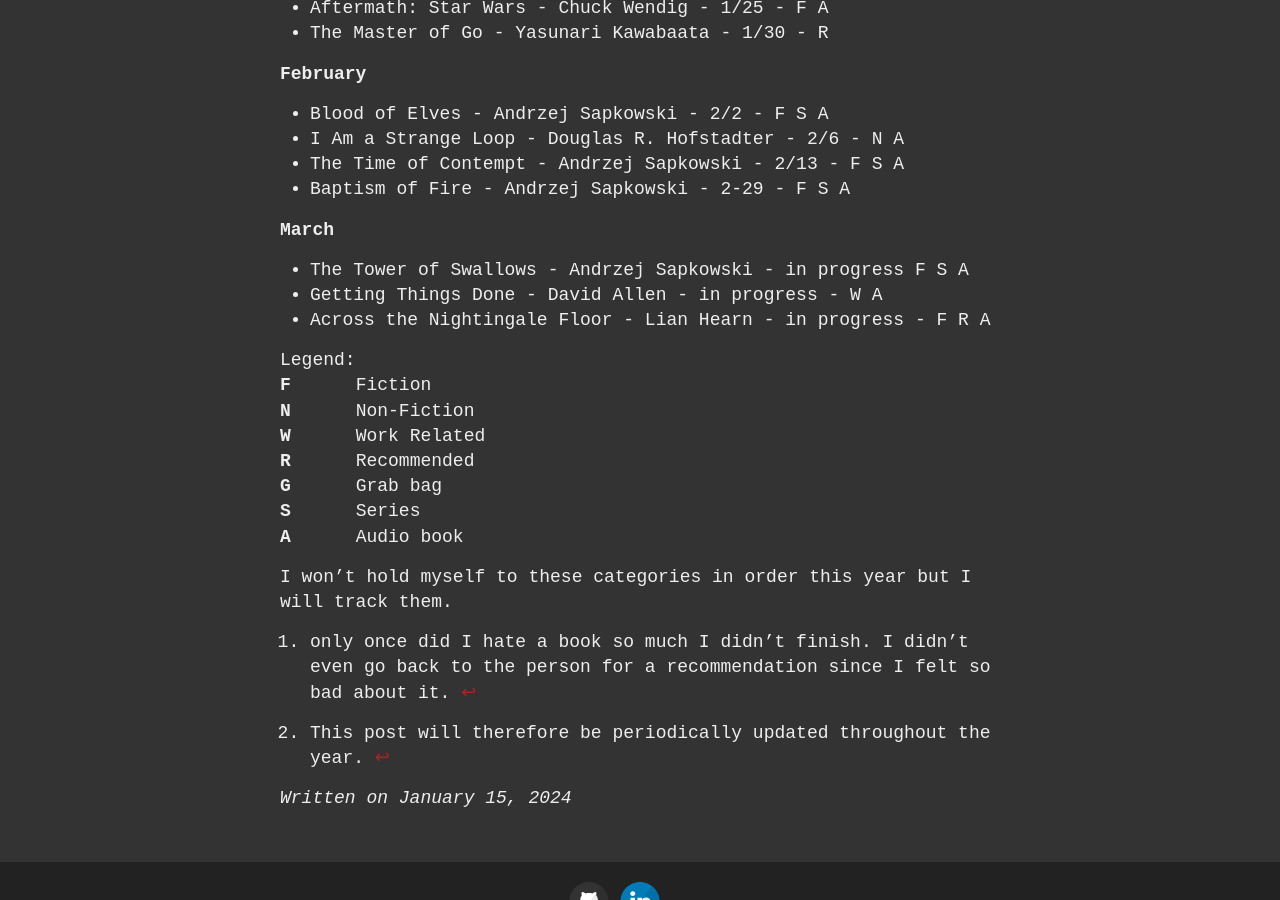
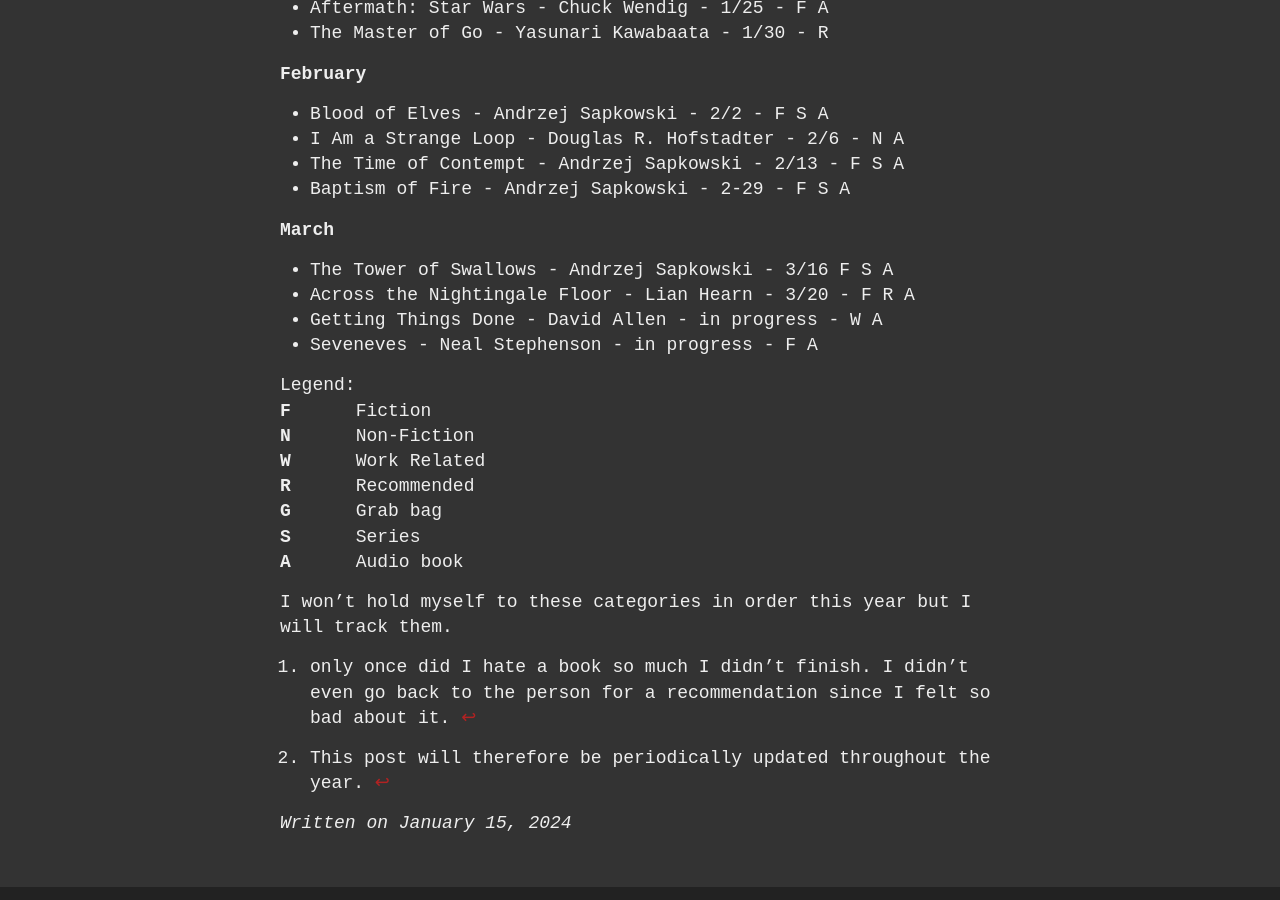
Before and after one commit to ninjajoe9/ninjajoe9.github.io, a Jekyll site: the page built from _posts/2024-01-15-Books-for-2024.md, in a window 1280 px wide and 900 px high, scrolled down 1602 px. Built offline with Jekyll 4.4.1, drawn with Linux system fonts in a browser that asks for light colours; our own code applies the rules of GitHub Pages for plain Markdown files.

Commit message:
updated books for 2024

```diff
--- a/_posts/2024-01-15-Books-for-2024.md
+++ b/_posts/2024-01-15-Books-for-2024.md
@@ -21,9 +21,10 @@
 
 **March**
 
-- The Tower of Swallows - Andrzej Sapkowski - in progress F S A
+- The Tower of Swallows - Andrzej Sapkowski - 3/16 F S A
+- Across the Nightingale Floor - Lian Hearn - 3/20 - F R A
 - Getting Things Done - David Allen - in progress - W A
-- Across the Nightingale Floor - Lian Hearn - in progress - F R A
+- Seveneves - Neal Stephenson - in progress - F A
 
 
 | Legend: ||
```
